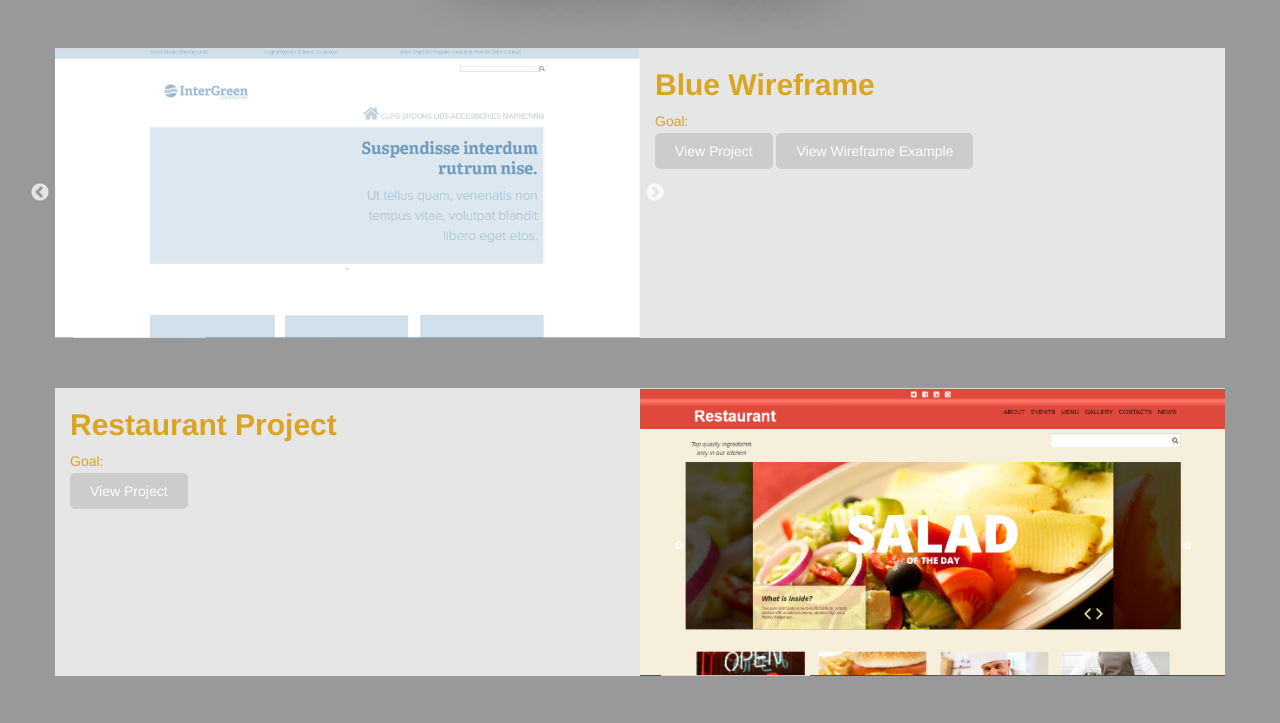
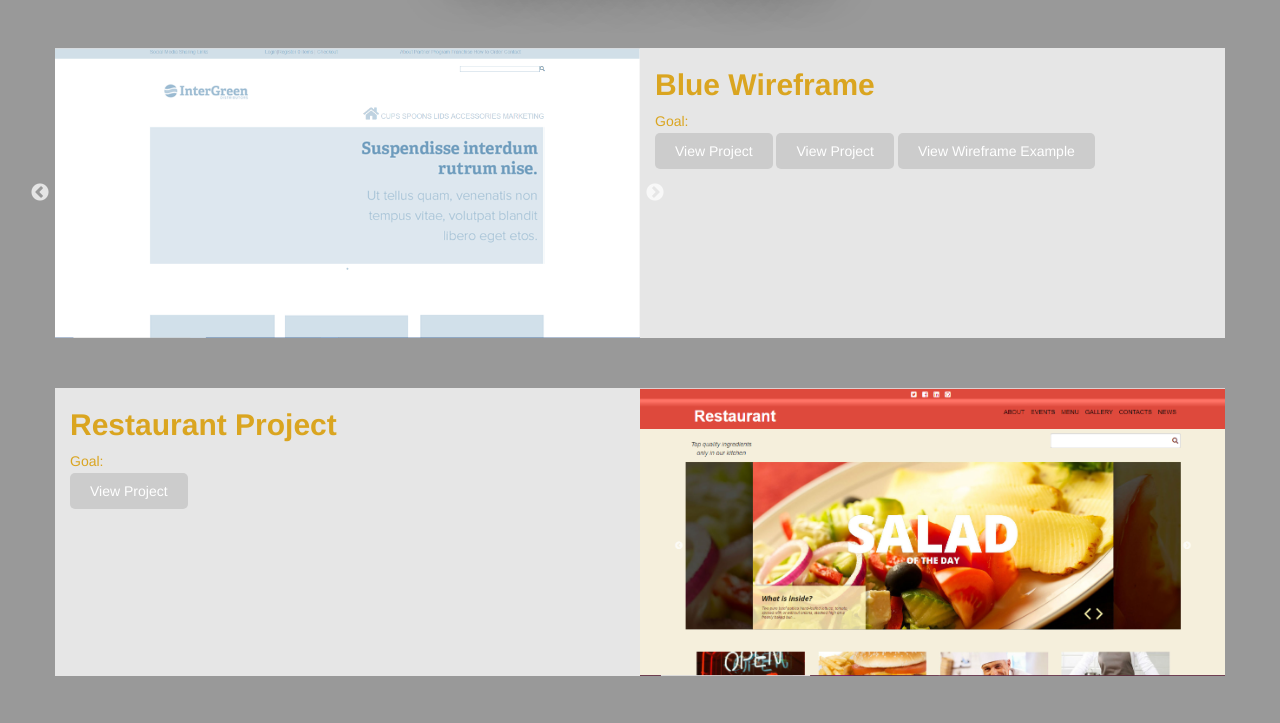
Before and after one commit to daishagolden/daishagolden.github.io, a plain HTML site: page index.html in a window 1280 px wide. Shown: the part 2480-3203 px from the top of the page. Drawn offline with nearby package versions, Linux system fonts and the light colour scheme.

Commit message:
added buttons

```diff
--- a/index.html
+++ b/index.html
@@ -173,7 +173,8 @@
                 <div class="col-sm-6">
                     <h2>Blue Wireframe</h2>
                     <p>Goal:</p>
-                    <a href="">View Project</a>
+                    <a href="https://daishagolden.github.io/blue-wireframe/website1.html">View Project</a>
+                    <a href="https://daishagolden.github.io/blue-wireframe/website2.html">View Project</a>
                     <a href="img/wireframe-ex.png">View Wireframe Example</a>
                 </div>
             </div>
@@ -238,7 +239,6 @@
                     <div class="slide">
                         <img src="img/pizzapic.png" alt="slide">
                         <img class="img-responsive" src="img/pizzaproject1.PNG" alt="slide">
-                        <img src="img/download2.jpg" alt="slide">
                     </div>
                     <!-- <img class="img-responsive" img src="img/pizzaproject1.PNG"> -->
                 </div>
```
